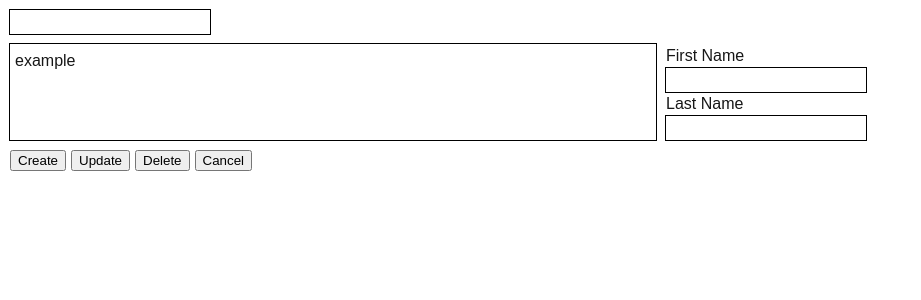
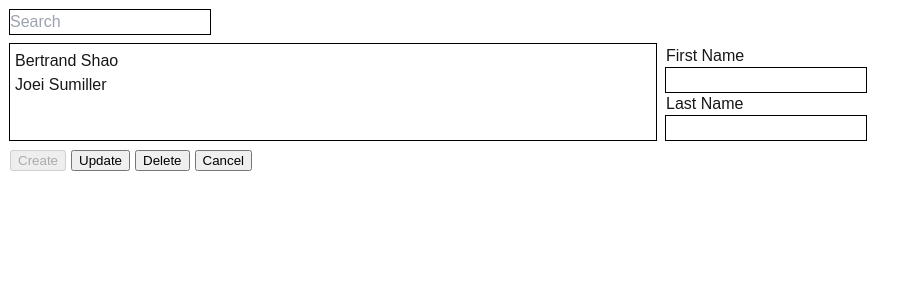
Before and after one commit to bertrandcodes/custom-ui-components, a Next.js app in the folder my-app/: page / in a window 1280 px wide. Shown: the top 300 px of the page, without its empty margins (0-921 px from the left). Built offline with nearby package versions, Linux system fonts and the light colour scheme.

Commit message:
add create fn

```diff
--- a/my-app/src/app/components/UsersDatabase/UsersDatabase.css
+++ b/my-app/src/app/components/UsersDatabase/UsersDatabase.css
@@ -3,11 +3,17 @@
   display: grid;
   grid-template-rows: repeat(3, auto);
   grid-template-columns: repeat(2, auto);
+  gap: 10px;
   input {
     outline: 1px solid black;
     width: 200px;
   }
-  gap: 10px;
+  li {
+    cursor: pointer;
+    &.selected {
+      background-color: rgb(170, 170, 170);
+    }
+  }
 }
 
 .users-database--search {
--- a/my-app/src/app/components/UsersDatabase/UsersDatabase.jsx
+++ b/my-app/src/app/components/UsersDatabase/UsersDatabase.jsx
@@ -1,3 +1,6 @@
+"use client";
+
+import { useRef, useState } from "react";
 import "./UsersDatabase.css";
 /*
 Components
@@ -21,25 +24,70 @@ Plan
 */
 
 const UsersDatabase = () => {
+  const [names, setNames] = useState({ 1: "Bertrand Shao", 2: "Joei Sumiller" });
+  const [searchVal, setSearchVal] = useState("");
+  const [selectedId, setSelectedId] = useState(null);
+  const [firstName, setFirstName] = useState("");
+  const [lastName, setLastName] = useState("");
+
+  const ref = useRef(3);
+
+  const disableCreate = selectedId === null && firstName.length === 0 && lastName.length === 0;
+
+  const createUser = () => {
+    setNames((prevState) => ({
+      ...prevState,
+      [ref.current]: `${firstName} ${lastName}`,
+    }));
+    ref.current += 1;
+    setFirstName("");
+    setLastName("");
+  };
+
   return (
     <div className="users-database">
-      <input className="users-database--search" />
+      <input
+        className="users-database--search"
+        onChange={(e) => setSearchVal(e.target.value)}
+        value={searchVal}
+        placeholder="Search"
+      />
       <div className="users-database__data-table">
         <ul>
-          <li>example</li>
+          {Object.entries(names)
+            .filter(([_, name]) => name.includes(searchVal))
+            .map(([id, name]) => (
+              <li
+                key={id}
+                onClick={() => setSelectedId(id)}
+                className={`${selectedId === id ? "selected" : ""}`}
+              >
+                {name}
+              </li>
+            ))}
         </ul>
       </div>
       <div className="users-database__name-inputs">
         <label htmlFor="users-database__first-name">First Name</label>
-        <input id="users-database__first-name" />
+        <input
+          id="users-database__first-name"
+          onChange={(e) => setFirstName(e.target.value)}
+          value={firstName}
+        />
         <label htmlFor="users-database__last-name">Last Name</label>
-        <input id="users-database__last-name" />
+        <input
+          id="users-database__last-name"
+          onChange={(e) => setLastName(e.target.value)}
+          value={lastName}
+        />
       </div>
       <div className="users-database__buttons">
-        <button>Create</button>
+        <button disabled={disableCreate} onClick={createUser}>
+          Create
+        </button>
         <button>Update</button>
         <button>Delete</button>
-        <button>Cancel</button>
+        <button onClick={() => setSelectedId(null)}>Cancel</button>
       </div>
     </div>
   );
```
